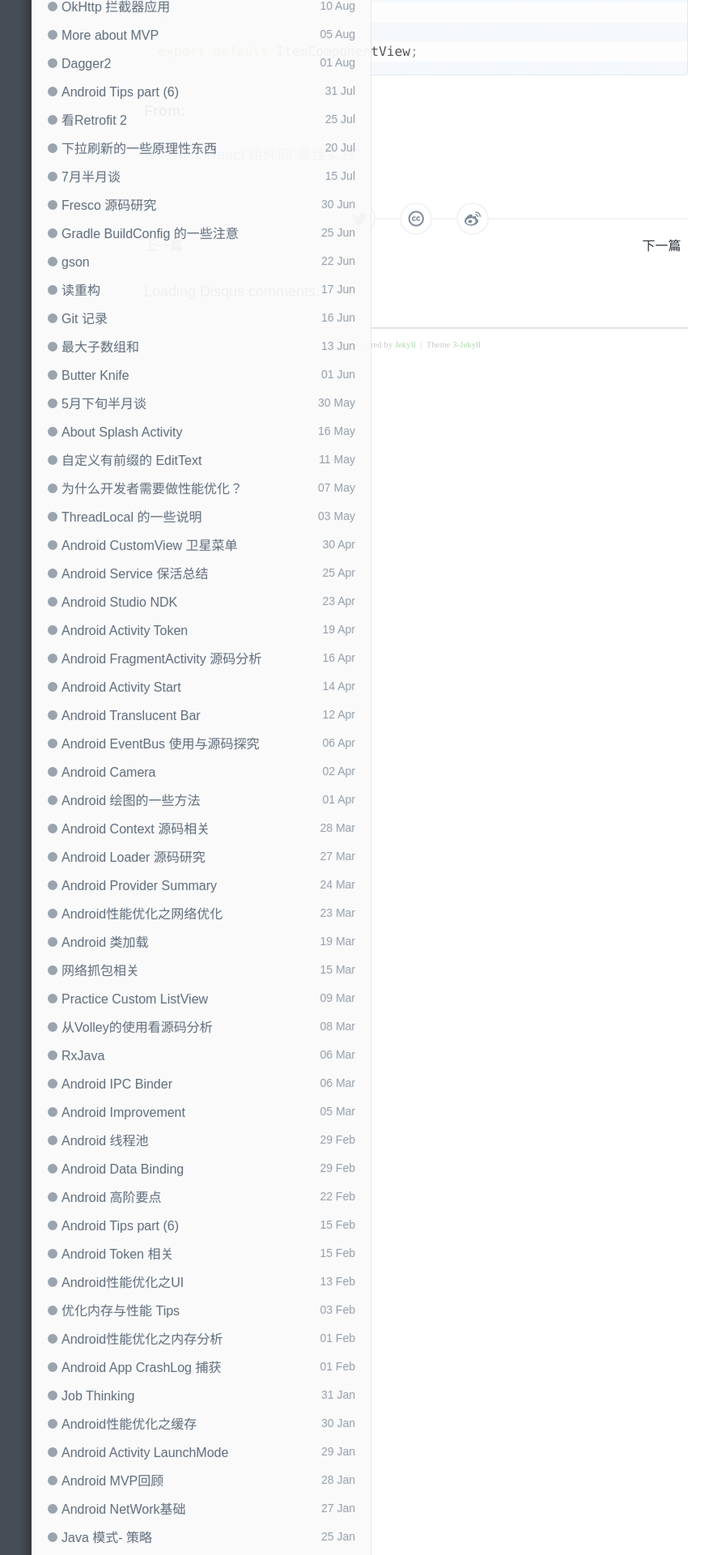
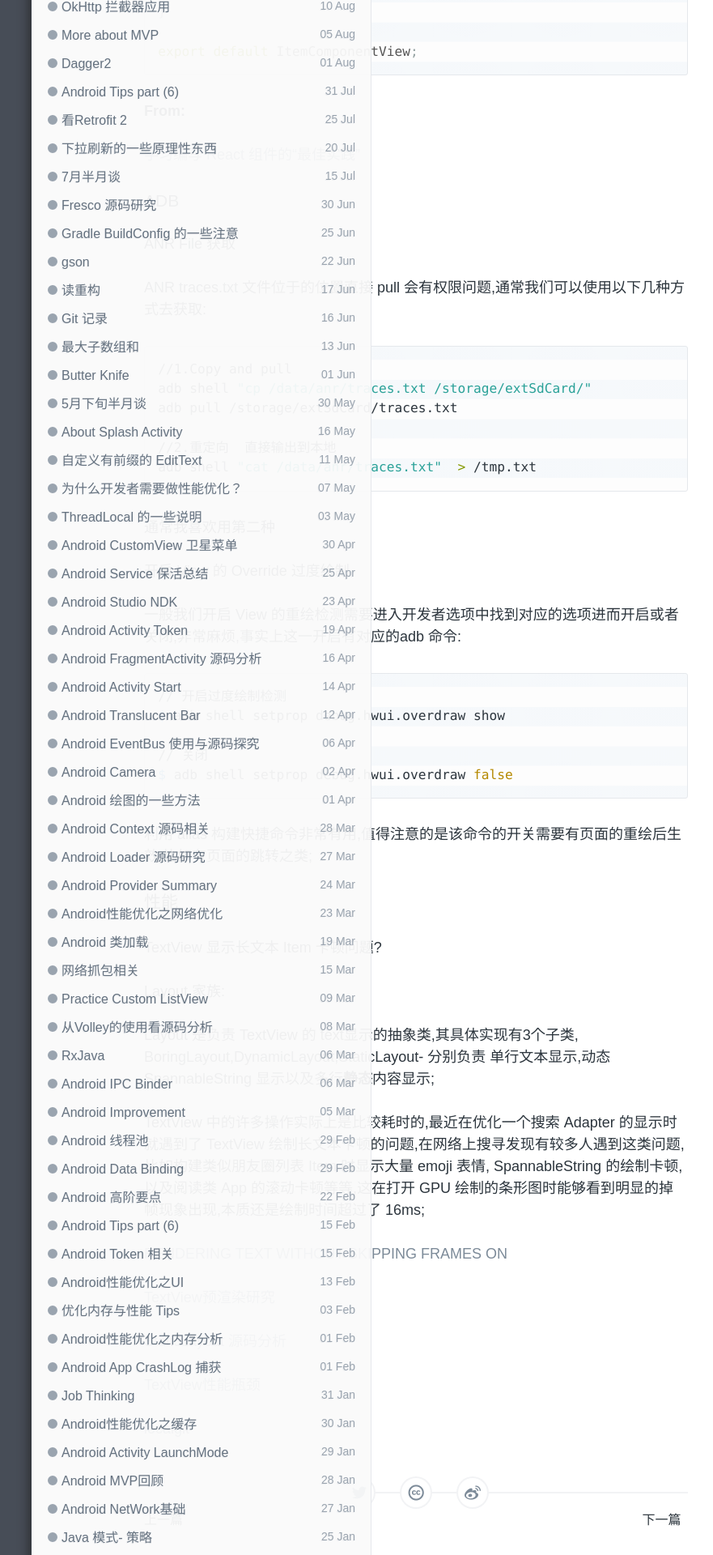
Before and after one commit to enlipan/enlipan.github.io, a Jekyll site: the page built from _posts/2017-07-26-android-tips-11.md, in a window 1280 px wide. Shown: the part 2218-4138 px from the top of the page at 81% size, without its empty margins (126-1007 px from the left). Built offline with Jekyll 4.4.1, drawn with Linux system fonts in a browser that asks for light colours; nearby versions of some CDN libraries; comment, search, counter and statistics services are not loaded.

Commit message:
modify pages tips 11

```diff
--- a/_posts/2017-07-26-android-tips-11.md
+++ b/_posts/2017-07-26-android-tips-11.md
@@ -101,3 +101,59 @@ export default ItemComponentView;
 **From:**
 
 [学习编写 React 组件的“最佳实践”](https://zhuanlan.zhihu.com/p/27825741)
+
+
+### ADB
+
+#### ANR File 获取
+
+ANR traces.txt 文件位于的位置直接 pull 会有权限问题,通常我们可以使用以下几种方式去获取:
+
+{% highlight bash %}
+
+//1.Copy and pull
+adb shell "cp /data/anr/traces.txt /storage/extSdCard/"
+adb pull /storage/extSdCard/traces.txt
+
+//2.重定向  直接输出到本地
+adb shell "cat /data/anr/traces.txt"  > /tmp.txt
+
+{% endhighlight %}
+
+通常我喜欢用第二种
+
+#### 开启 View 的 Override 过度绘制
+
+一般我们开启 View 的重绘检测需要进入开发者选项中找到对应的选项进而开启或者关闭,非常麻烦,事实上这一开启有对应的adb 命令:
+
+{% highlight bash %}
+// 开启过度绘制检测
+$ adb shell setprop debug.hwui.overdraw show
+
+// 关闭
+$ adb shell setprop debug.hwui.overdraw false
+
+{% endhighlight %}
+
+利用 alias 构建快捷命令非常有用,值得注意的是该命令的开关需要有页面的重绘后生效,比如有页面的跳转之类;
+
+### 性能
+
+TextView 显示长文本 Item 卡顿问题?
+
+Layout 家族:
+
+Layout 是负责 TextView 的 text显示的抽象类,其具体实现有3个子类, BoringLayout,DynamicLayout,StaticLayout- 分别负责 单行文本显示,动态 SpannableString 显示以及多行**静态**内容显示;
+
+TextView 中的许多操作实际上是比较耗时的,最近在优化一个搜索 Adapter 的显示时就遇到了 TextView 绘制长文本卡顿的问题,在网络上搜寻发现有较多人遇到这类问题,比如构建类似朋友圈列表 Item 时显示大量 emoji 表情, SpannableString 的绘制卡顿,以及阅读类 App 的滚动卡顿等等,这在打开 GPU 绘制的条形图时能够看到明显的掉帧现象出现,本质还是绘制时间超过了 16ms;
+
+[RENDERING TEXT WITHOUT SKIPPING FRAMES ON](http://matthewwear.xyz/rendering-text-faster/)
+
+[TextView预渲染研究](http://ragnraok.github.io/textview-pre-render-research.html)
+
+[StaticLayout 源码分析](http://jaeger.itscoder.com/android/2016/08/05/staticlayout-source-analyse.html)
+
+
+[TextView性能瓶颈](http://www.jianshu.com/p/9f7f9213bff8)
+
+[localgit](https://github.com/wangwei2014/localgit/blob/master/OptimizeText/src/com/ww/optimize/TextAdapter.java)
```
Also changed, not shown: _posts/2017-03-04-android-hot-fix.md (+31 -1 lines), _posts/2017-07-24-more-about-view-1.md (+10 -0 lines), _posts/2017-12-31-reading-in-2017.md (+13 -0 lines).
